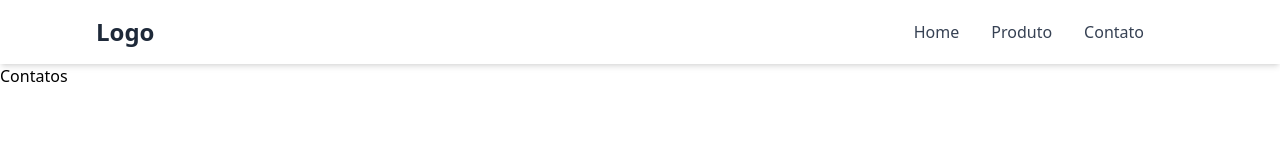
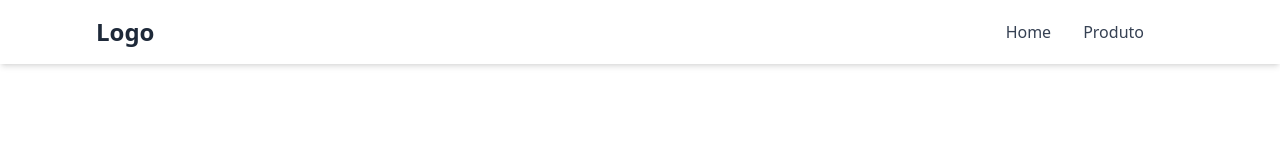
Before and after one commit to cleiton-bp/trabalho-as-desenvolvimento-de-aplicacoes-orietado-componentes, a React (Vite) app: page /contato in a window 1280 px wide. Shown: the top 160 px of the page. Built offline with nearby package versions, Linux system fonts and the light colour scheme.

Commit message:
Ocultar botoes

```diff
--- a/src/components/header.component.tsx
+++ b/src/components/header.component.tsx
@@ -1,115 +1,50 @@
 import { useState } from "react";
 
-export default function Header() {
+interface HeaderProps {
+  ocultarBotaoHome?: boolean;
+  ocultarBotaoProduto?: boolean;
+  ocultarBotaoContato?: boolean;
+}
+
+export default function Header({
+  ocultarBotaoHome = false,
+  ocultarBotaoProduto = false,
+  ocultarBotaoContato = false,
+}: HeaderProps) {
   const [isMenuOpen, setIsMenuOpen] = useState(false);
 
-  const toggleMenu = () => {
-    setIsMenuOpen(!isMenuOpen);
-  };
+  const toggleMenu = () => setIsMenuOpen(!isMenuOpen);
 
   return (
     <header className="w-full bg-white shadow-md">
       <div className="container mx-auto px-4 py-4 flex items-center justify-between">
-        {/* Logo */}
+
         <div className="flex items-center">
-
           <a href="/" className="text-2xl font-bold text-gray-800 ml-20">
             Logo
           </a>
         </div>
 
-        {/* Desktop Navigation */}
         <div className="hidden md:flex items-center space-x-8 mr-30">
-          <a
-            href="/"
-            className="text-gray-700 hover:text-blue-600 transition-colors"
-          >
-            Home
-          </a>
-          <a
-            href="/produto"
-            className="text-gray-700 hover:text-blue-600 transition-colors"
-          >
-            Produto
-          </a>
-
-          <a
-            href="/contato"
-            className="text-gray-700 hover:text-blue-600 transition-colors"
-          >
-            Contato
-          </a>
-        </div>
-
-        {/* Mobile Menu Button */}
-        <button
-          onClick={toggleMenu}
-          className="md:hidden text-gray-700 focus:outline-none"
-          aria-label="Toggle menu"
-        >
-          <svg
-            className="w-6 h-6"
-            fill="none"
-            stroke="currentColor"
-            viewBox="0 0 24 24"
-          >
-            {isMenuOpen ? (
-              <path
-                strokeLinecap="round"
-                strokeLinejoin="round"
-                strokeWidth={2}
-                d="M6 18L18 6M6 6l12 12"
-              />
-            ) : (
-              <path
-                strokeLinecap="round"
-                strokeLinejoin="round"
-                strokeWidth={2}
-                d="M4 6h16M4 12h16M4 18h16"
-              />
-            )}
-          </svg>
-        </button>
-      </div>
-
-      {/* Mobile Menu */}
-      {isMenuOpen && (
-        <div className="md:hidden mt-4 pb-4">
-          <div className="flex flex-col space-y-4">
-            <a
-              href="#home"
-              className="text-gray-700 hover:text-blue-600 transition-colors"
-              onClick={toggleMenu}
-            >
+          {!ocultarBotaoHome && (
+            <a href="/" className="text-gray-700 hover:text-blue-600 transition-colors">
               Home
             </a>
-            <a
-              href="#about"
-              className="text-gray-700 hover:text-blue-600 transition-colors"
-              onClick={toggleMenu}
-            >
-              Sobre
+          )}
+
+          {!ocultarBotaoProduto && (
+            <a href="/produto" className="text-gray-700 hover:text-blue-600 transition-colors">
+              Produto
             </a>
-            <a
-              href="#services"
-              className="text-gray-700 hover:text-blue-600 transition-colors"
-              onClick={toggleMenu}
-            >
-              Serviços
-            </a>
-            <a
-              href="#contact"
-              className="text-gray-700 hover:text-blue-600 transition-colors"
-              onClick={toggleMenu}
-            >
+          )}
+
+          {!ocultarBotaoContato && (
+            <a href="/contato" className="text-gray-700 hover:text-blue-600 transition-colors">
               Contato
             </a>
-            <button className="bg-blue-600 text-white px-6 py-2 rounded-lg hover:bg-blue-700 transition-colors w-full">
-              Começar
-            </button>
-          </div>
+          )}
         </div>
-      )}
+      </div>
     </header>
   );
 }
--- a/src/pages/contato.tsx
+++ b/src/pages/contato.tsx
@@ -1,13 +1,9 @@
 import Header from "../components/header.component";
 
-
-export default function Contato (){
-    return (
-        <>
-        <Header/>
-        <h3>Contatos</h3>
-        </>
-    )
-
-
+export default function Contato() {
+  return (
+    <>
+      <Header ocultarBotaoContato={true} />
+    </>
+  );
 }
--- a/src/pages/home.tsx
+++ b/src/pages/home.tsx
@@ -5,7 +5,7 @@ export default function Home (){
     return (
         <>
         <Header/>
-        <h4>Página Inicial</h4>
+
         </>
     )
 
--- a/src/pages/produto-page.tsx
+++ b/src/pages/produto-page.tsx
@@ -23,7 +23,7 @@ export default function ProdutoPage() {
 
   return (
     <div className="min-h-screen bg-gray-100">
-      <Header />
+      <Header ocultarBotaoProduto={true}/>
 
       <main className="container mx-auto py-8">
         <h1 className="text-3xl font-bold mb-6">Produtos</h1>
```
